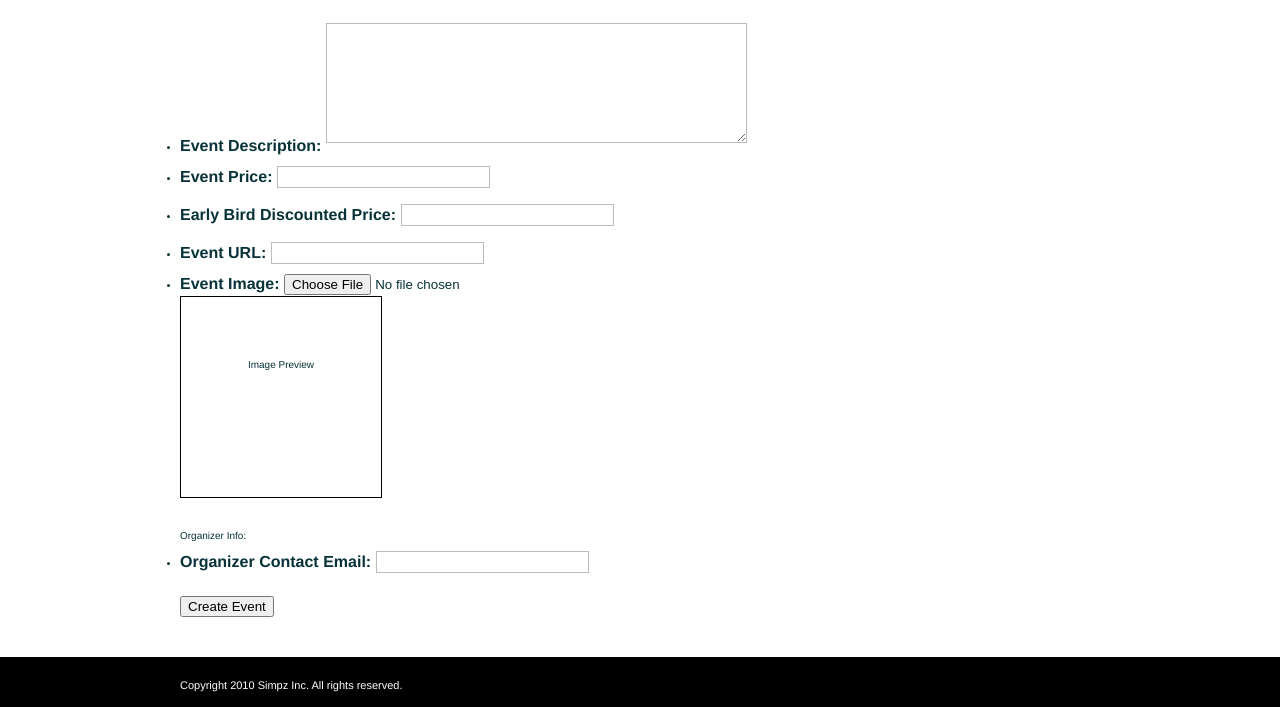
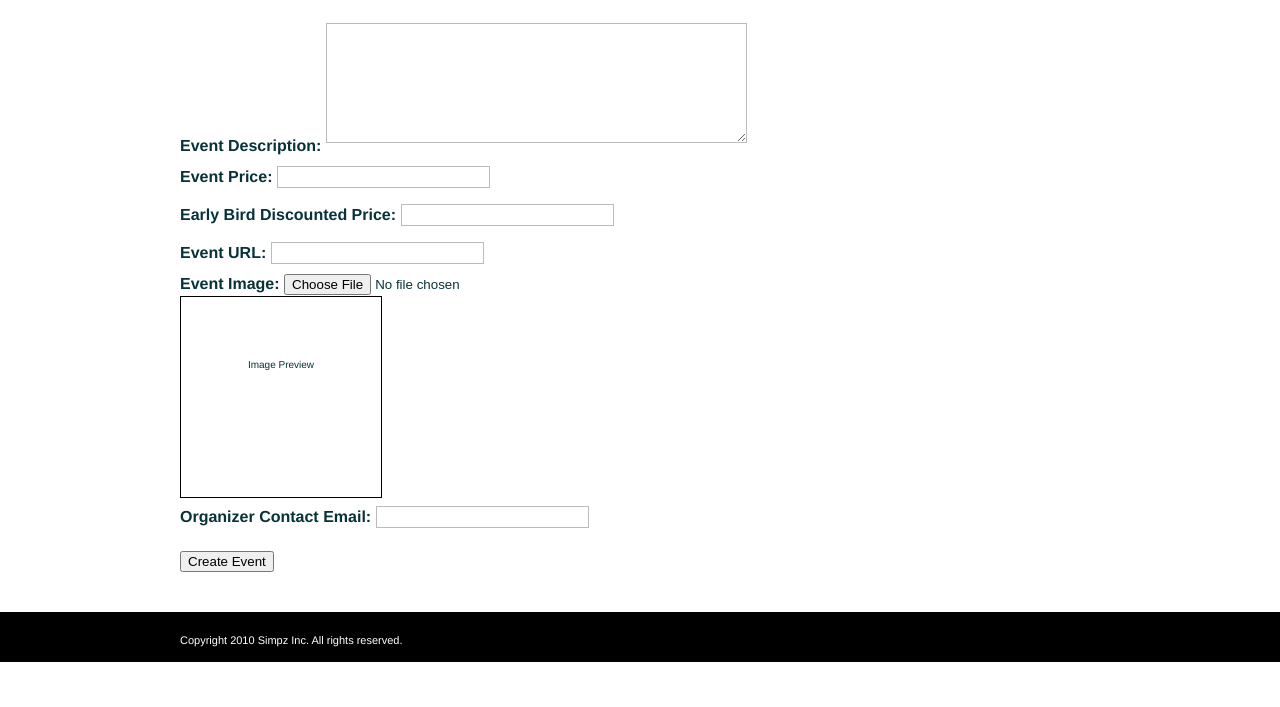
Before and after one commit to mpresh/rf, a Django app: template templates/create.html in a window 1280 px wide. Shown: the part 832-1539 px from the top of the page. After the commit the page ends 1494 px from the top, so only its background shows below. Run offline with Django 3.2, Linux system fonts and the light colour scheme; the template is opened without the code that fills it: most values are stand-ins (such as "Sample title", 1, 10 or a date in 2020); some libraries are stand-ins or nearby versions.

Commit message:
create.html css changes. removed bullets and added hover bg color change

```diff
--- a/static/blueprint/screen.css
+++ b/static/blueprint/screen.css
@@ -21,6 +21,10 @@ table, td, th {vertical-align:middle;}
 blockquote:before, blockquote:after, q:before, q:after {content:"";}
 blockquote, q {quotes:"" "";}
 a img {border:none;}
+
+ul, li {
+    list-style-type: none;
+}
 
 /* forms.css */
 label {
--- a/static/style.css
+++ b/static/style.css
@@ -271,6 +271,10 @@ li:hover {
   background-color: #fd9;
 }
 
+#createForm li:hover {
+  background-color: #e5f2ff;
+}
+
 img.checkbox_invite {
     float: right;
     padding-right: 20px;
--- a/templates/create.html
+++ b/templates/create.html
@@ -92,8 +92,6 @@
 	</li>
     <input type="hidden" value="" name="event_image" id="event_image"></input>
 
-    <br /><br />
-	<h3>Organizer Info: </h3>
 
 	<li>
 		<label for="person_email">Organizer Contact Email: </label> <input type="text" name="person_email" class="required email" value="{{user.email}}" />
@@ -110,7 +108,7 @@
 function initialize() {
       if (GBrowserIsCompatible()) {
         var map = new GMap2(document.getElementById("address_map"));
-        map.setCenter(new GLatLng(30.267153, -97.7430608), {{zoom}});
+        map.setCenter(new GLatLng(37.4419, -122.1419), {{zoom}});
         map.setUIToDefault();
       }
     }
```
